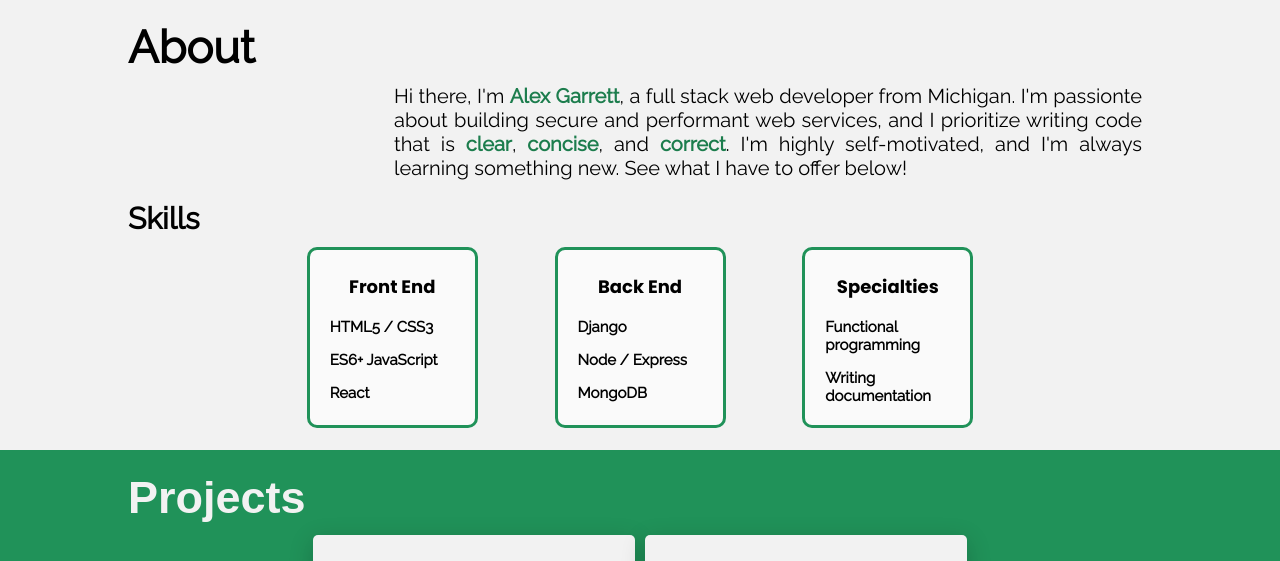
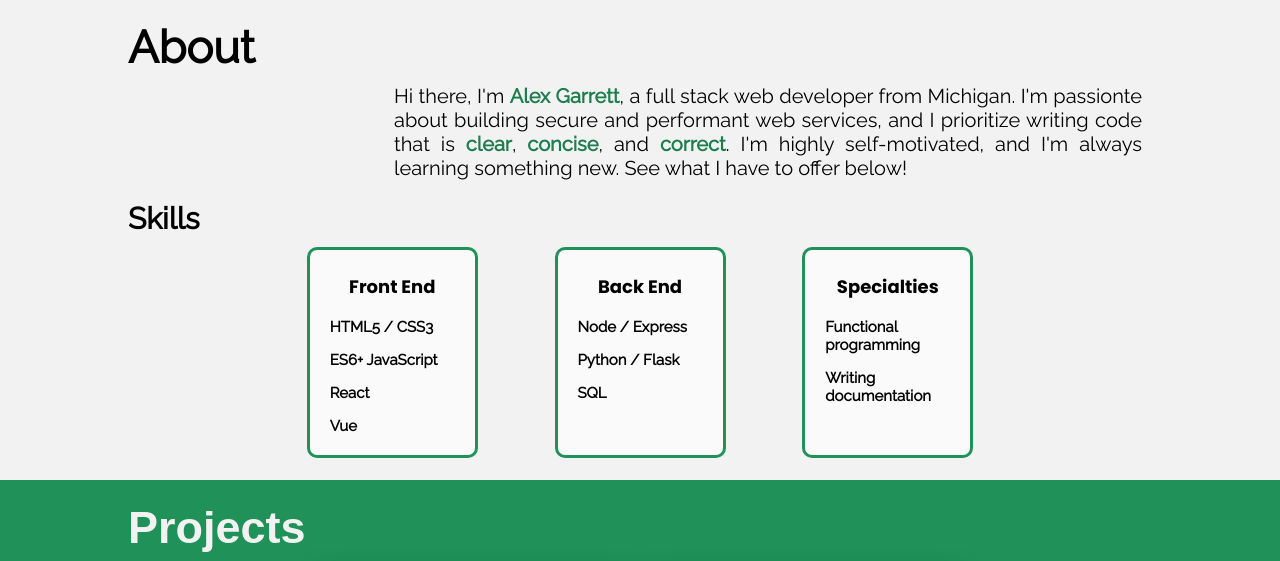
Before and after one commit to amgarrett09/alexgarrett.tech, a Django app: template templates/blog/home.html in a window 1280 px wide. Shown: the part 801-1362 px from the top of the page. Run offline with Django 3.2, Linux system fonts and the light colour scheme; the template is opened without the code that fills it, so the values that code supplies are empty; some libraries are stand-ins or nearby versions.

Commit message:
updated skills section

```diff
--- a/templates/blog/home.html
+++ b/templates/blog/home.html
@@ -63,12 +63,13 @@
             <p><strong>HTML5 / CSS3</strong></p>
             <p><strong>ES6+ JavaScript</strong></p>
             <p><strong>React</strong></p>
+            <p><strong>Vue</strong></p>
           </div>
           <div class="skillbox">
             <h3>Back End</h3>
-            <p><strong>Django</strong></p>
             <p><strong>Node / Express</strong></p>
-            <p><strong>MongoDB</strong></p>
+            <p><strong>Python / Flask</strong></p>
+            <p><strong>SQL</strong></p>
           </div>
           <div class="skillbox">
             <h3>Specialties</h3>
```
